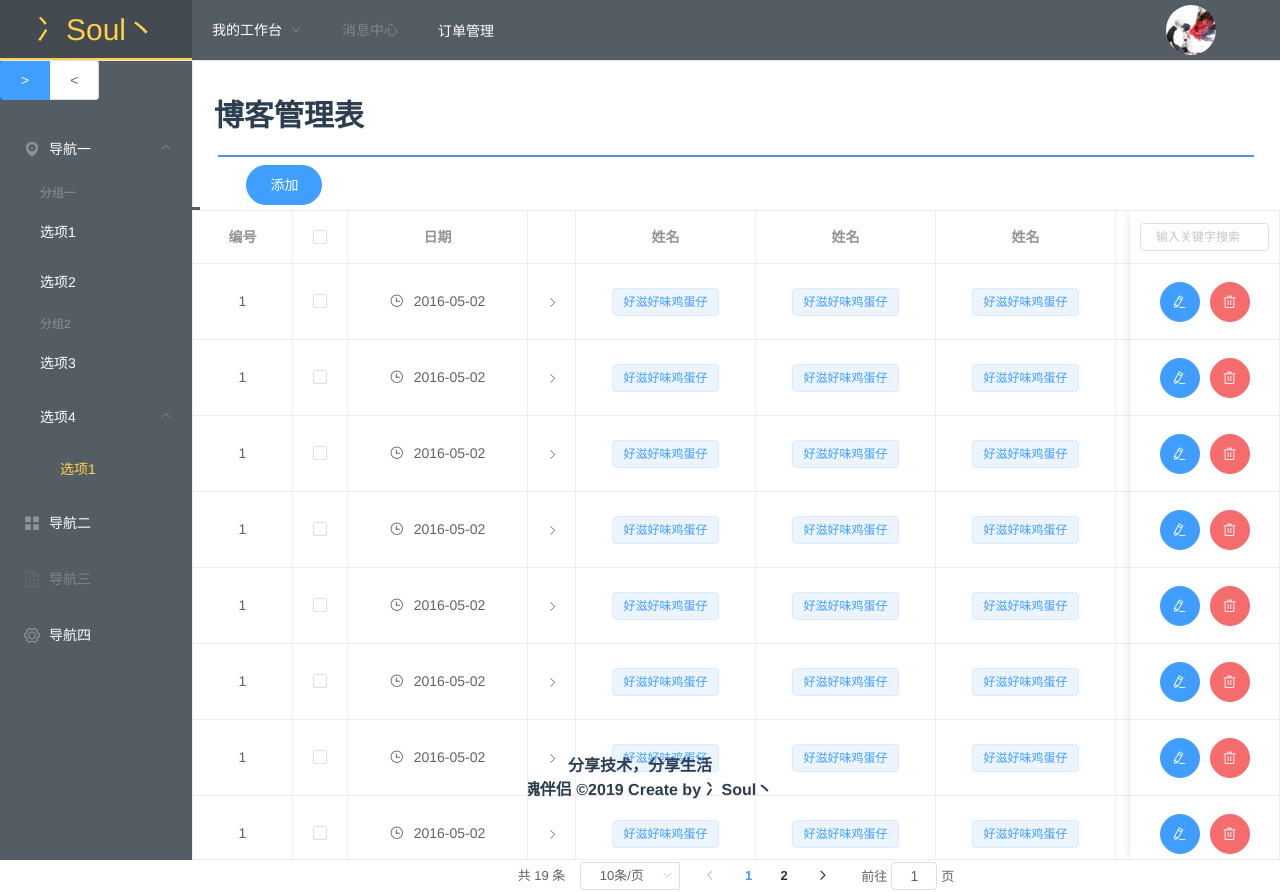
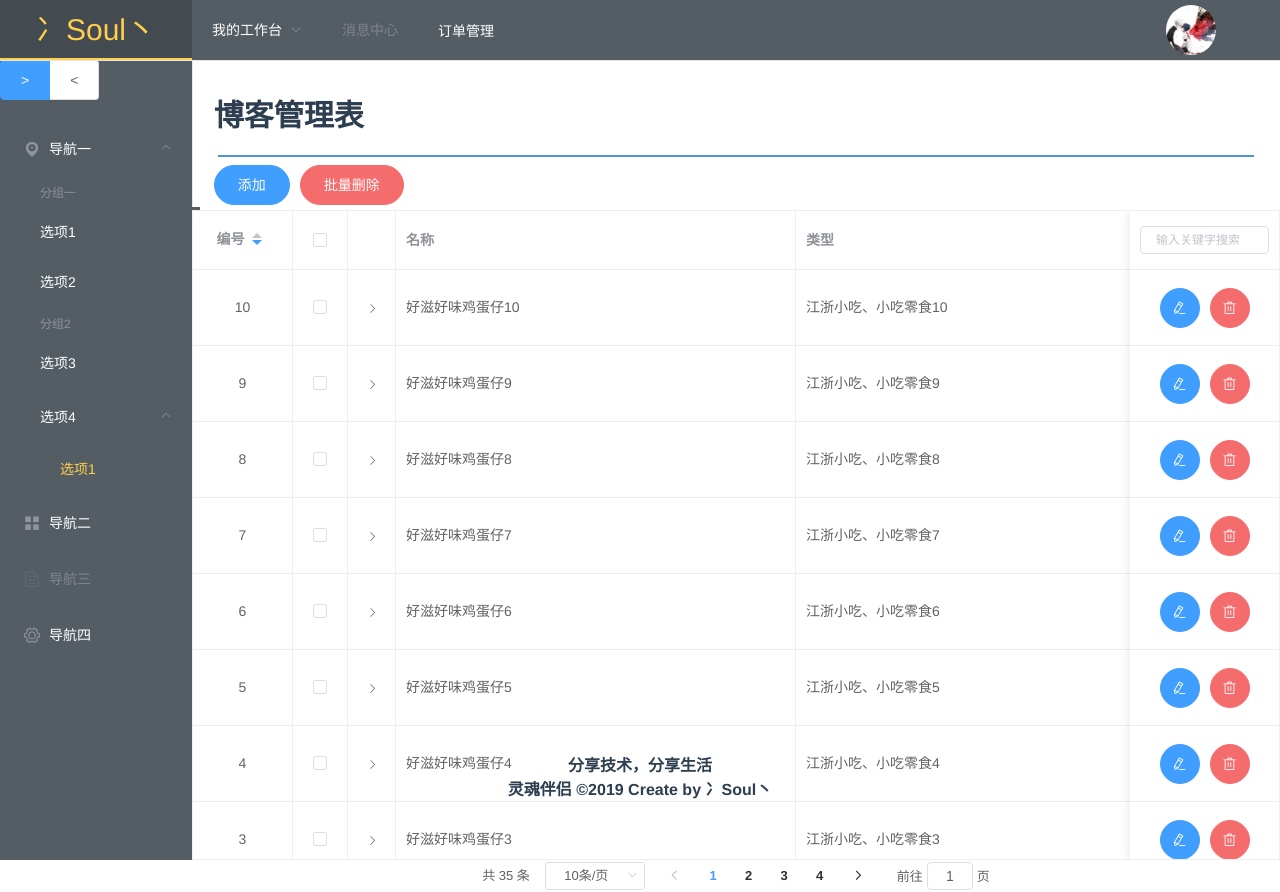
Before and after one commit to SoulMate1214/blog_ui, a Vue app: page /adminHome in a window 1280 px wide. Built offline with nearby package versions, Linux system fonts and the light colour scheme.

Commit message:
表格组件完善

```diff
--- a/src/components/adminTable.vue
+++ b/src/components/adminTable.vue
@@ -3,41 +3,15 @@
     <div class="table">
         <h1 id="tableTitle">博客管理表</h1>
         <hr width="95%" color=#5193d5 SIZE=2>
-        <el-button id="tableInsert" type="primary" round>添加</el-button>
-        <el-table :data="data.tableData.slice((data.currentPage-1)*data.pageSize,data.currentPage*data.pageSize)" height="650" border>
-            <!--隐藏内容-->
-            <el-table-column type="expand">
+        <el-button id="insertRow" type="primary" round>添加</el-button>
+        <el-button id="deleteRows" type="danger" round>批量删除</el-button>
+        <el-table :data="data.tableData.slice((data.currentPage-1)*data.pageSize,data.currentPage*data.pageSize)"
+                  :default-sort = "{prop: 'id', order: 'descending'}"
+                  height="650" border>
+            <!--左固定列-->
+            <el-table-column fixed="left" label="编号" width="100" align="center" prop="id" sortable>
                 <template slot-scope="scope">
-                    <el-form class="demo-table-expand" inline label-position="left">
-                        <el-form-item label="商品名称">
-                            <span>{{ scope.row.name }}</span>
-                        </el-form-item>
-                        <el-form-item label="所属店铺">
-                            <span>{{ scope.row.shop }}</span>
-                        </el-form-item>
-                        <el-form-item label="商品 ID">
-                            <span>{{ scope.row.id }}</span>
-                        </el-form-item>
-                        <el-form-item label="店铺 ID">
-                            <span>{{ scope.row.shopId }}</span>
-                        </el-form-item>
-                        <el-form-item label="商品分类">
-                            <span>{{ scope.row.category }}</span>
-                        </el-form-item>
-                        <el-form-item label="店铺地址">
-                            <span>{{ scope.row.address }}</span>
-                        </el-form-item>
-                        <el-form-item label="商品描述">
-                            <span>{{ scope.row.desc }}</span>
-                        </el-form-item>
-                    </el-form>
-                </template>
-            </el-table-column>
-
-            <!--左固定列-->
-            <el-table-column fixed="left" label="编号" width="100" align="center">
-                <template slot-scope="scope">
-                    <p>{{ scope.row.id }}</p>
+                    <p>{{ scope.row[6]}}</p>
                 </template>
             </el-table-column>
 
@@ -45,121 +19,42 @@
             <el-table-column fixed="left" type="selection" width="55" align="center">
             </el-table-column>
 
-            <!--其它列-->
-            <el-table-column fixed="left" label="日期" width="180" align="center">
+            <!--隐藏内容-->
+            <el-table-column type="expand" fixed="left">
                 <template slot-scope="scope">
-                    <i class="el-icon-time"></i>
-                    <span style="margin-left: 10px">{{ scope.row.date }}</span>
+                    <el-form class="demo-table-expand" inline label-position="left">
+                        <el-form-item label="编号">
+                            <span>{{scope.row[6]}}</span>
+                        </el-form-item>
+                        <el-form-item label="名称">
+                            <span>{{scope.row[0]}}</span>
+                        </el-form-item>
+                        <el-form-item label="类型">
+                            <span>{{scope.row[1]}}</span>
+                        </el-form-item>
+                        <el-form-item label="特点">
+                            <span>{{scope.row[2]}}</span>
+                        </el-form-item>
+                        <el-form-item label="地点">
+                            <span>{{scope.row[3]}}</span>
+                        </el-form-item>
+                        <el-form-item label="店名">
+                            <span>{{scope.row[4]}}</span>
+                        </el-form-item>
+                        <el-form-item label="店编号">
+                            <span>{{scope.row[5]}}</span>
+                        </el-form-item>
+                    </el-form>
                 </template>
             </el-table-column>
 
-            <el-table-column label="姓名" width="180" align="center">
+            <!--动态渲染其它列-->
+            <el-table-column :label="date" v-for="(date, index) in data.header" width="400">
                 <template slot-scope="scope">
-                    <el-popover placement="top" trigger="hover">
-                        <p>姓名: {{ scope.row.name }}</p>
-                        <p>住址: {{ scope.row.address }}</p>
-                        <div class="name-wrapper" slot="reference">
-                            <el-tag size="medium">{{ scope.row.name }}</el-tag>
-                        </div>
-                    </el-popover>
+                    {{ scope.row[index]}}
                 </template>
             </el-table-column>
 
-            <el-table-column label="姓名" width="180" align="center">
-                <template slot-scope="scope">
-                    <el-popover placement="top" trigger="hover">
-                        <p>姓名: {{ scope.row.name }}</p>
-                        <p>住址: {{ scope.row.address }}</p>
-                        <div class="name-wrapper" slot="reference">
-                            <el-tag size="medium">{{ scope.row.name }}</el-tag>
-                        </div>
-                    </el-popover>
-                </template>
-            </el-table-column>
-
-            <el-table-column label="姓名" width="180" align="center">
-                <template slot-scope="scope">
-                    <el-popover placement="top" trigger="hover">
-                        <p>姓名: {{ scope.row.name }}</p>
-                        <p>住址: {{ scope.row.address }}</p>
-                        <div class="name-wrapper" slot="reference">
-                            <el-tag size="medium">{{ scope.row.name }}</el-tag>
-                        </div>
-                    </el-popover>
-                </template>
-            </el-table-column>
-
-            <el-table-column label="姓名" width="180" align="center">
-                <template slot-scope="scope">
-                    <el-popover placement="top" trigger="hover">
-                        <p>姓名: {{ scope.row.name }}</p>
-                        <p>住址: {{ scope.row.address }}</p>
-                        <div class="name-wrapper" slot="reference">
-                            <el-tag size="medium">{{ scope.row.name }}</el-tag>
-                        </div>
-                    </el-popover>
-                </template>
-            </el-table-column>
-
-            <el-table-column label="姓名" width="180" align="center">
-                <template slot-scope="scope">
-                    <el-popover placement="top" trigger="hover">
-                        <p>姓名: {{ scope.row.name }}</p>
-                        <p>住址: {{ scope.row.address }}</p>
-                        <div class="name-wrapper" slot="reference">
-                            <el-tag size="medium">{{ scope.row.name }}</el-tag>
-                        </div>
-                    </el-popover>
-                </template>
-            </el-table-column>
-
-            <el-table-column label="姓名" width="180" align="center">
-                <template slot-scope="scope">
-                    <el-popover placement="top" trigger="hover">
-                        <p>姓名: {{ scope.row.name }}</p>
-                        <p>住址: {{ scope.row.address }}</p>
-                        <div class="name-wrapper" slot="reference">
-                            <el-tag size="medium">{{ scope.row.name }}</el-tag>
-                        </div>
-                    </el-popover>
-                </template>
-            </el-table-column>
-
-            <el-table-column label="姓名" width="180" align="center">
-                <template slot-scope="scope">
-                    <el-popover placement="top" trigger="hover">
-                        <p>姓名: {{ scope.row.name }}</p>
-                        <p>住址: {{ scope.row.address }}</p>
-                        <div class="name-wrapper" slot="reference">
-                            <el-tag size="medium">{{ scope.row.name }}</el-tag>
-                        </div>
-                    </el-popover>
-                </template>
-            </el-table-column>
-
-            <el-table-column label="姓名" width="180" align="center">
-                <template slot-scope="scope">
-                    <el-popover placement="top" trigger="hover">
-                        <p>姓名: {{ scope.row.name }}</p>
-                        <p>住址: {{ scope.row.address }}</p>
-                        <div class="name-wrapper" slot="reference">
-                            <el-tag size="medium">{{ scope.row.name }}</el-tag>
-                        </div>
-                    </el-popover>
-                </template>
-            </el-table-column>
-
-            <el-table-column label="姓名" width="180" align="center">
-                <template slot-scope="scope">
-                    <el-popover placement="top" trigger="hover">
-                        <p>姓名: {{ scope.row.name }}</p>
-                        <p>住址: {{ scope.row.address }}</p>
-                        <div class="name-wrapper" slot="reference">
-                            <el-tag size="medium">{{ scope.row.name }}</el-tag>
-                        </div>
-                    </el-popover>
-                </template>
-            </el-table-column>
 
             <!--右固定列-->
             <el-table-column fixed="right" width="150" align="center">
@@ -167,8 +62,10 @@
                     <el-input v-model="data.search" size="mini" placeholder="输入关键字搜索"/>
                 </template>
                 <template slot-scope="scope">
-                    <el-button @click="handleEdit(scope.$index, scope.row)" type="primary" icon="el-icon-edit" circle></el-button>
-                    <el-button @click="handleDelete(scope.$index, scope.row)" type="danger" icon="el-icon-delete" circle></el-button>
+                    <el-button @click="handleEdit(scope.$index, scope.row)" type="primary" icon="el-icon-edit"
+                               circle></el-button>
+                    <el-button @click="handleDelete(scope.$index, scope.row)" type="danger" icon="el-icon-delete"
+                               circle></el-button>
                 </template>
             </el-table-column>
         </el-table>
@@ -198,178 +95,44 @@
             pageSize: 10,
             articlesList: [],
             search: '',
-            tableData: [{
-                id: '1',
-                name: '好滋好味鸡蛋仔',
-                category: '江浙小吃、小吃零食',
-                desc: '荷兰优质淡奶，奶香浓而不腻',
-                address: '上海市普陀区真北路',
-                shop: '王小虎夫妻店',
-                shopId: '10333',
-                date: '2016-05-02',
-            }, {
-                id: '1',
-                name: '好滋好味鸡蛋仔',
-                category: '江浙小吃、小吃零食',
-                desc: '荷兰优质淡奶，奶香浓而不腻',
-                address: '上海市普陀区真北路',
-                shop: '王小虎夫妻店',
-                shopId: '10333',
-                date: '2016-05-02',
-            }, {
-                id: '1',
-                name: '好滋好味鸡蛋仔',
-                category: '江浙小吃、小吃零食',
-                desc: '荷兰优质淡奶，奶香浓而不腻',
-                address: '上海市普陀区真北路',
-                shop: '王小虎夫妻店',
-                shopId: '10333',
-                date: '2016-05-02',
-            }, {
-                id: '1',
-                name: '好滋好味鸡蛋仔',
-                category: '江浙小吃、小吃零食',
-                desc: '荷兰优质淡奶，奶香浓而不腻',
-                address: '上海市普陀区真北路',
-                shop: '王小虎夫妻店',
-                shopId: '10333',
-                date: '2016-05-02',
-            }, {
-                id: '1',
-                name: '好滋好味鸡蛋仔',
-                category: '江浙小吃、小吃零食',
-                desc: '荷兰优质淡奶，奶香浓而不腻',
-                address: '上海市普陀区真北路',
-                shop: '王小虎夫妻店',
-                shopId: '10333',
-                date: '2016-05-02',
-            }, {
-                id: '1',
-                name: '好滋好味鸡蛋仔',
-                category: '江浙小吃、小吃零食',
-                desc: '荷兰优质淡奶，奶香浓而不腻',
-                address: '上海市普陀区真北路',
-                shop: '王小虎夫妻店',
-                shopId: '10333',
-                date: '2016-05-02',
-            }, {
-                id: '1',
-                name: '好滋好味鸡蛋仔',
-                category: '江浙小吃、小吃零食',
-                desc: '荷兰优质淡奶，奶香浓而不腻',
-                address: '上海市普陀区真北路',
-                shop: '王小虎夫妻店',
-                shopId: '10333',
-                date: '2016-05-02',
-            }, {
-                id: '1',
-                name: '好滋好味鸡蛋仔',
-                category: '江浙小吃、小吃零食',
-                desc: '荷兰优质淡奶，奶香浓而不腻',
-                address: '上海市普陀区真北路',
-                shop: '王小虎夫妻店',
-                shopId: '10333',
-                date: '2016-05-02',
-            }, {
-                id: '1',
-                name: '好滋好味鸡蛋仔',
-                category: '江浙小吃、小吃零食',
-                desc: '荷兰优质淡奶，奶香浓而不腻',
-                address: '上海市普陀区真北路',
-                shop: '王小虎夫妻店',
-                shopId: '10333',
-                date: '2016-05-02',
-            }, {
-                id: '1',
-                name: '好滋好味鸡蛋仔',
-                category: '江浙小吃、小吃零食',
-                desc: '荷兰优质淡奶，奶香浓而不腻',
-                address: '上海市普陀区真北路',
-                shop: '王小虎夫妻店',
-                shopId: '10333',
-                date: '2016-05-02',
-            }, {
-                id: '1',
-                name: '好滋好味鸡蛋仔',
-                category: '江浙小吃、小吃零食',
-                desc: '荷兰优质淡奶，奶香浓而不腻',
-                address: '上海市普陀区真北路',
-                shop: '王小虎夫妻店',
-                shopId: '10333',
-                date: '2016-05-02',
-            }, {
-                id: '1',
-                name: '好滋好味鸡蛋仔',
-                category: '江浙小吃、小吃零食',
-                desc: '荷兰优质淡奶，奶香浓而不腻',
-                address: '上海市普陀区真北路',
-                shop: '王小虎夫妻店',
-                shopId: '10333',
-                date: '2016-05-02',
-            }, {
-                id: '1',
-                name: '好滋好味鸡蛋仔',
-                category: '江浙小吃、小吃零食',
-                desc: '荷兰优质淡奶，奶香浓而不腻',
-                address: '上海市普陀区真北路',
-                shop: '王小虎夫妻店',
-                shopId: '10333',
-                date: '2016-05-02',
-            }, {
-                id: '1',
-                name: '好滋好味鸡蛋仔',
-                category: '江浙小吃、小吃零食',
-                desc: '荷兰优质淡奶，奶香浓而不腻',
-                address: '上海市普陀区真北路',
-                shop: '王小虎夫妻店',
-                shopId: '10333',
-                date: '2016-05-02',
-            }, {
-                id: '1',
-                name: '好滋好味鸡蛋仔',
-                category: '江浙小吃、小吃零食',
-                desc: '荷兰优质淡奶，奶香浓而不腻',
-                address: '上海市普陀区真北路',
-                shop: '王小虎夫妻店',
-                shopId: '10333',
-                date: '2016-05-02',
-            }, {
-                id: '1',
-                name: '好滋好味鸡蛋仔',
-                category: '江浙小吃、小吃零食',
-                desc: '荷兰优质淡奶，奶香浓而不腻',
-                address: '上海市普陀区真北路',
-                shop: '王小虎夫妻店',
-                shopId: '10333',
-                date: '2016-05-02',
-            }, {
-                id: '1',
-                name: '好滋好味鸡蛋仔',
-                category: '江浙小吃、小吃零食',
-                desc: '荷兰优质淡奶，奶香浓而不腻',
-                address: '上海市普陀区真北路',
-                shop: '王小虎夫妻店',
-                shopId: '10333',
-                date: '2016-05-02',
-            }, {
-                id: '1',
-                name: '好滋好味鸡蛋仔',
-                category: '江浙小吃、小吃零食',
-                desc: '荷兰优质淡奶，奶香浓而不腻',
-                address: '上海市普陀区真北路',
-                shop: '王小虎夫妻店',
-                shopId: '10333',
-                date: '2016-05-02',
-            }, {
-                id: '1  ',
-                name: '好滋好味鸡蛋仔',
-                category: '江浙小吃、小吃零食',
-                desc: '荷兰优质淡奶，奶香浓而不腻',
-                address: '上海市普陀区真北路',
-                shop: '王小虎夫妻店',
-                shopId: '10333',
-                date: '2016-05-02',
-            }]
+            header: ["名称", "类型", "特点", "地点", "店名", "店编号"],
+            tableData: [
+                ["好滋好味鸡蛋仔1", "江浙小吃、小吃零食1", "荷兰优质淡奶，奶香浓而不腻1", "上海市普陀区真北路1", "王小虎夫妻店1", "11111","1"],
+                ["好滋好味鸡蛋仔2", "江浙小吃、小吃零食2", "荷兰优质淡奶，奶香浓而不腻2", "上海市普陀区真北路2", "王小虎夫妻店2", "11112","2"],
+                ["好滋好味鸡蛋仔3", "江浙小吃、小吃零食3", "荷兰优质淡奶，奶香浓而不腻3", "上海市普陀区真北路3", "王小虎夫妻店3", "11113","3"],
+                ["好滋好味鸡蛋仔4", "江浙小吃、小吃零食4", "荷兰优质淡奶，奶香浓而不腻4", "上海市普陀区真北路4", "王小虎夫妻店4", "11114","4"],
+                ["好滋好味鸡蛋仔5", "江浙小吃、小吃零食5", "荷兰优质淡奶，奶香浓而不腻5", "上海市普陀区真北路5", "王小虎夫妻店5", "11115","5"],
+                ["好滋好味鸡蛋仔6", "江浙小吃、小吃零食6", "荷兰优质淡奶，奶香浓而不腻6", "上海市普陀区真北路6", "王小虎夫妻店6", "11116","6"],
+                ["好滋好味鸡蛋仔7", "江浙小吃、小吃零食7", "荷兰优质淡奶，奶香浓而不腻7", "上海市普陀区真北路7", "王小虎夫妻店7", "11117","7"],
+                ["好滋好味鸡蛋仔8", "江浙小吃、小吃零食8", "荷兰优质淡奶，奶香浓而不腻8", "上海市普陀区真北路8", "王小虎夫妻店8", "11118","8"],
+                ["好滋好味鸡蛋仔9", "江浙小吃、小吃零食9", "荷兰优质淡奶，奶香浓而不腻9", "上海市普陀区真北路9", "王小虎夫妻店9", "11119","9"],
+                ["好滋好味鸡蛋仔10", "江浙小吃、小吃零食10", "荷兰优质淡奶，奶香浓而不腻10", "上海市普陀区真北路10", "王小虎夫妻店10", "111110","10"],
+                ["好滋好味鸡蛋仔", "江浙小吃、小吃零食", "荷兰优质淡奶，奶香浓而不腻", "上海市普陀区真北路", "王小虎夫妻店", "10333","11"],
+                ["好滋好味鸡蛋仔", "江浙小吃、小吃零食", "荷兰优质淡奶，奶香浓而不腻", "上海市普陀区真北路", "王小虎夫妻店", "10333","12"],
+                ["好滋好味鸡蛋仔", "江浙小吃、小吃零食", "荷兰优质淡奶，奶香浓而不腻", "上海市普陀区真北路", "王小虎夫妻店", "10333","13"],
+                ["好滋好味鸡蛋仔", "江浙小吃、小吃零食", "荷兰优质淡奶，奶香浓而不腻", "上海市普陀区真北路", "王小虎夫妻店", "10333","14"],
+                ["好滋好味鸡蛋仔", "江浙小吃、小吃零食", "荷兰优质淡奶，奶香浓而不腻", "上海市普陀区真北路", "王小虎夫妻店", "10333","15"],
+                ["好滋好味鸡蛋仔", "江浙小吃、小吃零食", "荷兰优质淡奶，奶香浓而不腻", "上海市普陀区真北路", "王小虎夫妻店", "10333","16"],
+                ["好滋好味鸡蛋仔", "江浙小吃、小吃零食", "荷兰优质淡奶，奶香浓而不腻", "上海市普陀区真北路", "王小虎夫妻店", "10333","17"],
+                ["好滋好味鸡蛋仔", "江浙小吃、小吃零食", "荷兰优质淡奶，奶香浓而不腻", "上海市普陀区真北路", "王小虎夫妻店", "10333","18"],
+                ["好滋好味鸡蛋仔", "江浙小吃、小吃零食", "荷兰优质淡奶，奶香浓而不腻", "上海市普陀区真北路", "王小虎夫妻店", "10333","19"],
+                ["好滋好味鸡蛋仔", "江浙小吃、小吃零食", "荷兰优质淡奶，奶香浓而不腻", "上海市普陀区真北路", "王小虎夫妻店", "10333","20"],
+                ["好滋好味鸡蛋仔", "江浙小吃、小吃零食", "荷兰优质淡奶，奶香浓而不腻", "上海市普陀区真北路", "王小虎夫妻店", "10333","21"],
+                ["好滋好味鸡蛋仔", "江浙小吃、小吃零食", "荷兰优质淡奶，奶香浓而不腻", "上海市普陀区真北路", "王小虎夫妻店", "10333","22"],
+                ["好滋好味鸡蛋仔", "江浙小吃、小吃零食", "荷兰优质淡奶，奶香浓而不腻", "上海市普陀区真北路", "王小虎夫妻店", "10333","23"],
+                ["好滋好味鸡蛋仔", "江浙小吃、小吃零食", "荷兰优质淡奶，奶香浓而不腻", "上海市普陀区真北路", "王小虎夫妻店", "10333","24"],
+                ["好滋好味鸡蛋仔", "江浙小吃、小吃零食", "荷兰优质淡奶，奶香浓而不腻", "上海市普陀区真北路", "王小虎夫妻店", "10333","25"],
+                ["好滋好味鸡蛋仔", "江浙小吃、小吃零食", "荷兰优质淡奶，奶香浓而不腻", "上海市普陀区真北路", "王小虎夫妻店", "10333","26"],
+                ["好滋好味鸡蛋仔", "江浙小吃、小吃零食", "荷兰优质淡奶，奶香浓而不腻", "上海市普陀区真北路", "王小虎夫妻店", "10333","27"],
+                ["好滋好味鸡蛋仔", "江浙小吃、小吃零食", "荷兰优质淡奶，奶香浓而不腻", "上海市普陀区真北路", "王小虎夫妻店", "10333","28"],
+                ["好滋好味鸡蛋仔", "江浙小吃、小吃零食", "荷兰优质淡奶，奶香浓而不腻", "上海市普陀区真北路", "王小虎夫妻店", "10333","29"],
+                ["好滋好味鸡蛋仔", "江浙小吃、小吃零食", "荷兰优质淡奶，奶香浓而不腻", "上海市普陀区真北路", "王小虎夫妻店", "10333","30"],
+                ["好滋好味鸡蛋仔", "江浙小吃、小吃零食", "荷兰优质淡奶，奶香浓而不腻", "上海市普陀区真北路", "王小虎夫妻店", "10333","31"],
+                ["好滋好味鸡蛋仔", "江浙小吃、小吃零食", "荷兰优质淡奶，奶香浓而不腻", "上海市普陀区真北路", "王小虎夫妻店", "10333","32"],
+                ["好滋好味鸡蛋仔", "江浙小吃、小吃零食", "荷兰优质淡奶，奶香浓而不腻", "上海市普陀区真北路", "王小虎夫妻店", "10333","33"],
+                ["好滋好味鸡蛋仔", "江浙小吃、小吃零食", "荷兰优质淡奶，奶香浓而不腻", "上海市普陀区真北路", "王小虎夫妻店", "10333","34"],
+                ["好滋好味鸡蛋仔", "江浙小吃、小吃零食", "荷兰优质淡奶，奶香浓而不腻", "上海市普陀区真北路", "王小虎夫妻店", "10333","35"],
+            ]
         };
 
         mounted() {
@@ -428,10 +191,12 @@
     .demo-table-expand {
         font-size: 0;
     }
+
     .demo-table-expand label {
         width: 90px;
         color: #99a9bf;
     }
+
     .demo-table-expand .el-form-item {
         margin-right: 0;
         margin-bottom: 0;
@@ -444,13 +209,13 @@
         margin-left: 15%;
     }
 
-    #tableTitle{
+    #tableTitle {
         margin-left: 2%;
         font-size: 30px;
     }
 
-    #tableInsert{
-        margin-left: 5%;
+    #insertRow {
+        margin-left: 2%;
         margin-bottom: 5px;
     }
 
```
Also changed, not shown: 1 other file (tests, documents, lock files or other folders).
